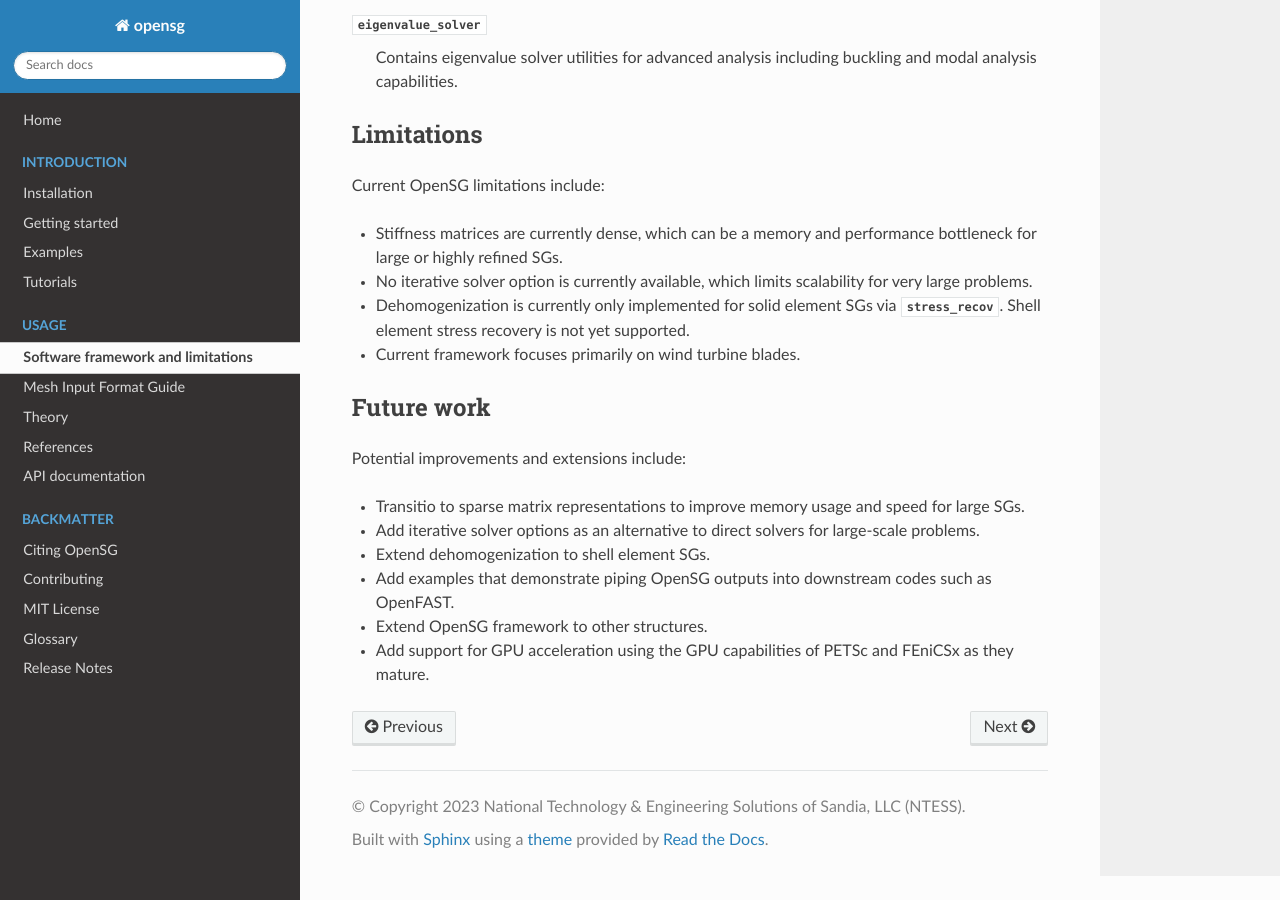
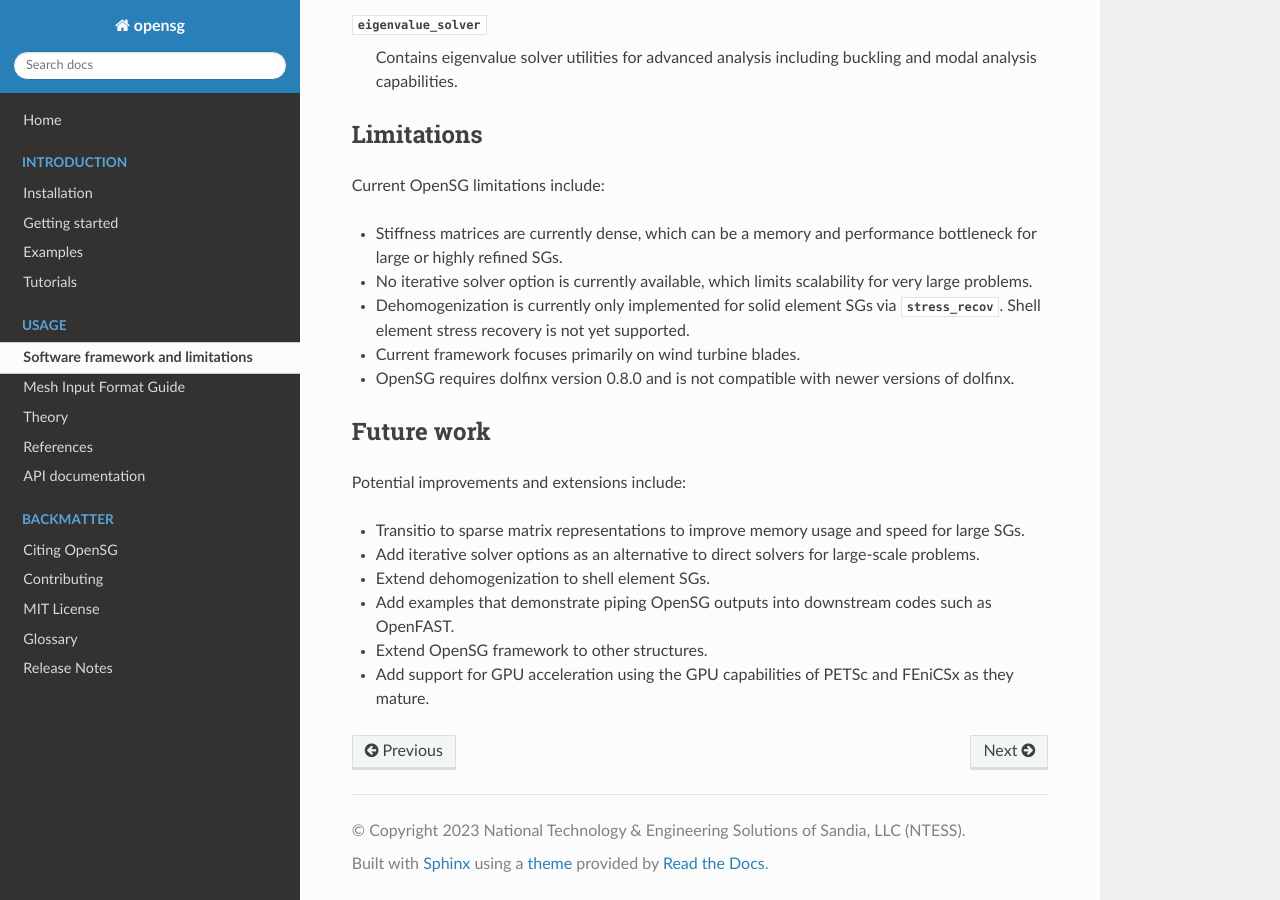
Before and after one commit to wenbinyugroup/OpenSG, a Sphinx documentation site: the page built from docs/framework.rst, in a window 1280 px wide and 900 px high, scrolled down 2269 px. Built offline with Sphinx 7.4.7 and the Read the Docs theme 3.1.0, drawn with Linux system fonts in a browser that asks for light colours; pages that are not in the unit, such as notebooks, are missing from menus.

Commit message:
add dolfinx version limitation

```diff
--- a/docs/framework.rst
+++ b/docs/framework.rst
@@ -107,6 +107,7 @@ Current OpenSG limitations include:
 - No iterative solver option is currently available, which limits scalability for very large problems.
 - Dehomogenization is currently only implemented for solid element SGs via :mod:`~opensg.core.stress_recov`. Shell element stress recovery is not yet supported.
 - Current framework focuses primarily on wind turbine blades.
+- OpenSG requires dolfinx version 0.8.0 and is not compatible with newer versions of dolfinx.
 
 .. _future_work:
 
```
